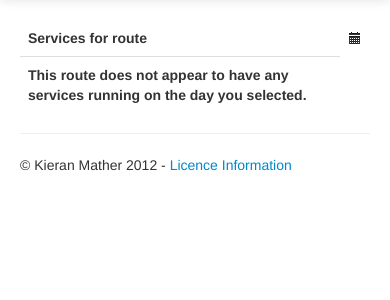
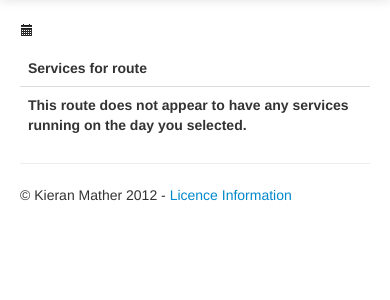
Before and after one commit to stemount/gmbustimes, a PHP site: page /service.php?day=1 in a window 390 px wide. Shown: the part 51-351 px from the top of the page. Run offline with PHP 8.4, Linux system fonts and the light colour scheme; data that the repository does not hold is empty; some libraries are stand-ins or nearby versions.

Commit message:
Moved date select so it works better on small screens

```diff
--- a/service.php
+++ b/service.php
@@ -85,12 +85,9 @@ $servicesArray = array_unique($servicesArray); // get rid of duplicates
     </div>
 
     <div class="container">
-
-    <table class="table">
-        <thead>
-            <tr>
-                <th>Services for route <?php echo $route; ?></th>
-                <th class="pull-right"><i class="icon-calendar"></i>
+<div class="row">
+      <div class="span9">
+        <p><i class="icon-calendar"></i>
 <?php
 $tomorrow = time() + (1 * 24 * 60 * 60);
 $dayAfter = time() + (2 * 24 * 60 * 60);
@@ -104,7 +101,13 @@ elseif ($day == strtolower(date('l', $dayAfter))){ // tomorrow+1 is selected
   echo "<a href=\"service.php?route=" . $route . "&day=" . strtolower(date('l')) . "\">Today</a> - <a href=\"service.php?route=" . $route . "&day=" . strtolower(date('l', $tomorrow)) . "\">Tomorrow</a> - " . date('l', $dayAfter);
 }
 ?>
-</th>
+</p>
+      </div>
+    </div>
+    <table class="table">
+        <thead>
+            <tr>
+                <th>Services for route <?php echo $route; ?></th>
             </tr>
         </thead>
         <tbody>
```
Lines whose indentation alone changed are shown as unchanged.
